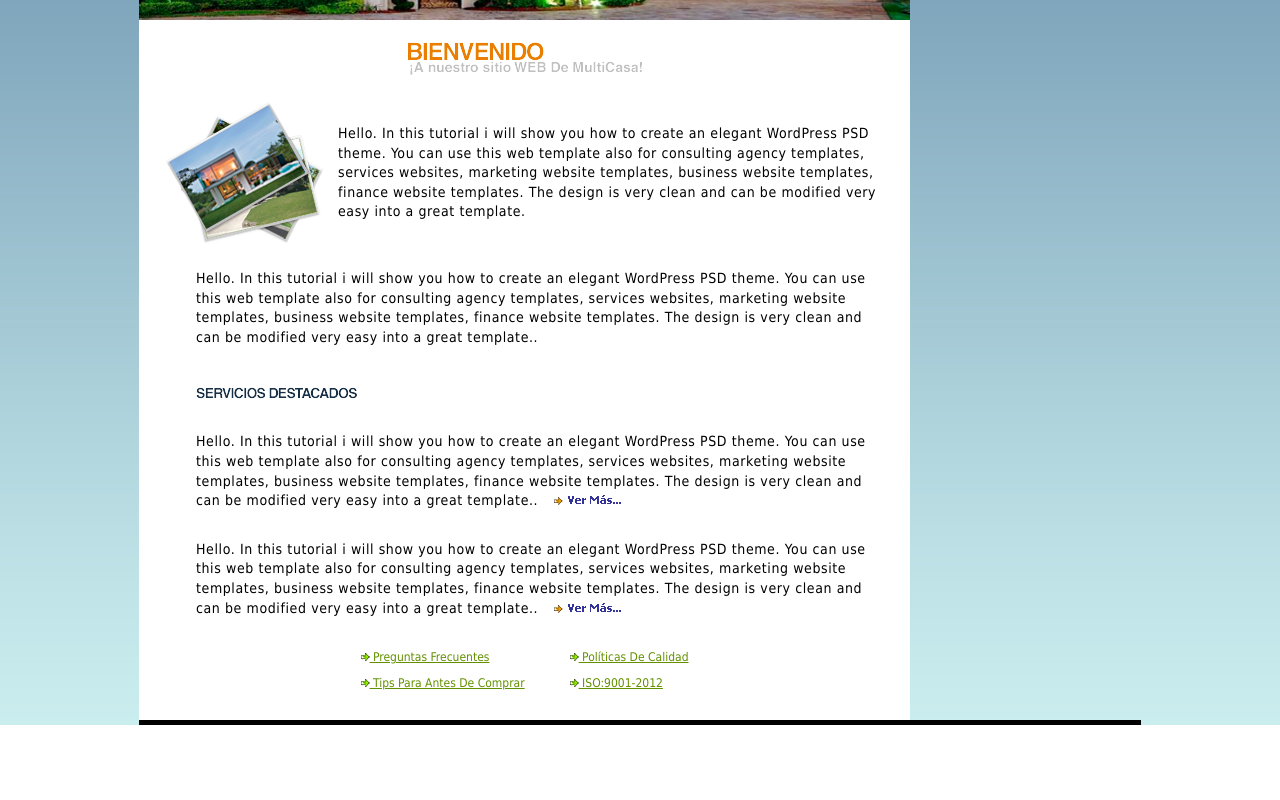
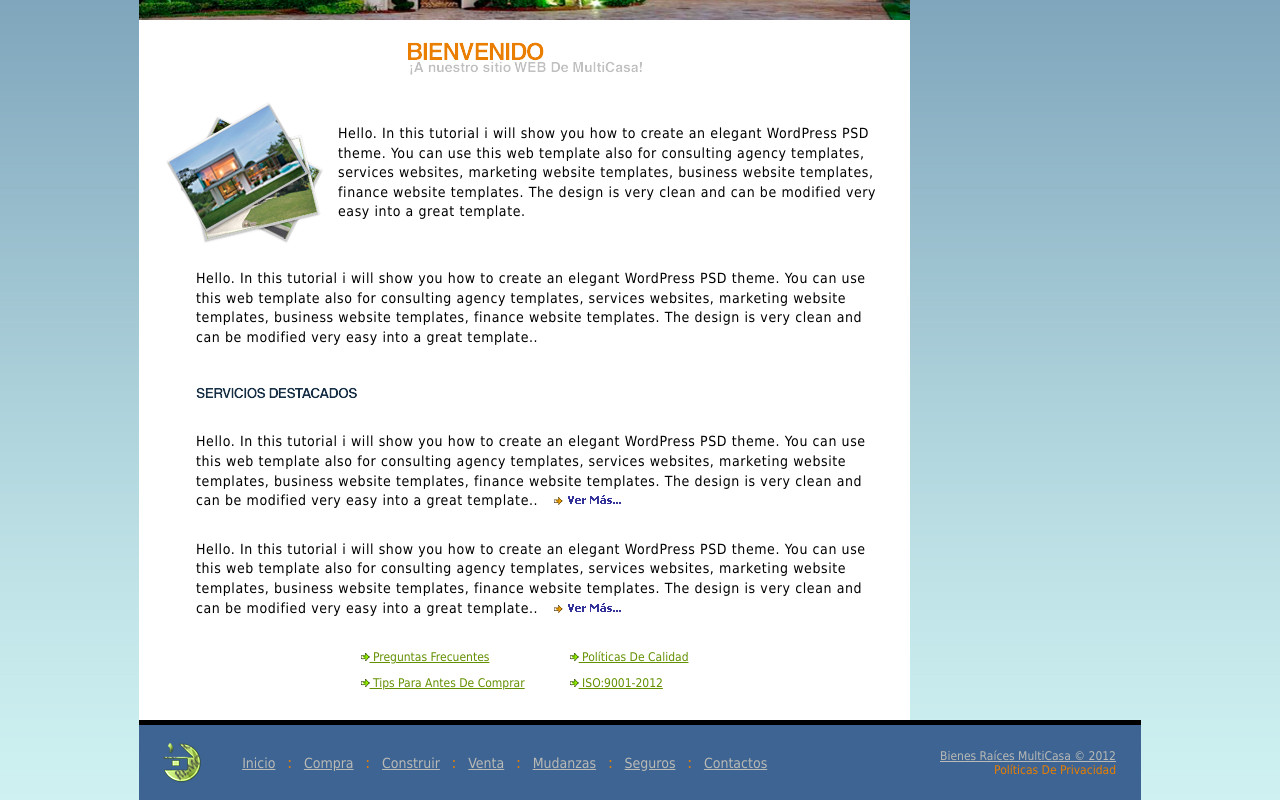
Before and after one commit to sudo-von/web-development-uadec, a React (Create React App) app in the folder frontend/: page / in a window 1280 px wide. Shown: the part 356-1156 px from the top of the page. Before the commit the page ends 1081 px from the top, so only its background shows below. Built offline with nearby package versions, Linux system fonts and the light colour scheme.

Commit message:
feat: :sparkles: Added footer

```diff
--- /dev/null
+++ b/frontend/src/components/Footer/Components/LeftSide/LeftSide.styles.tsx
@@ -0,0 +1,35 @@
+const styles = {
+  container: {
+    height: '100%',
+    width: 668,
+    display: 'flex',
+    justifyContent: 'center ',
+    alignItems: 'center',
+  },
+  ulContainer: {
+    maxHeight: '100%',
+    height: '100%',
+    padding: 0,
+    margin: 0,
+    display: 'flex',
+    alignItems: 'center',
+    justifyContent: 'center',
+    flexDirection: 'column',
+  },
+  link: {
+    color: '#babab6',
+    fontFamily: 'Tahoma',
+    fontSize: 14,
+    display: 'inline',
+    textDecorationLine: 'underline',
+    textDecorationStyle: 'solid',
+    cursor: 'pointer',
+  },
+  dot: {
+    color: '#e97e00',
+    marginRight: 12,
+    marginLeft: 12,
+  },
+} as const;
+
+export default styles;
--- /dev/null
+++ b/frontend/src/components/Footer/Components/LeftSide/LeftSide.tsx
@@ -0,0 +1,34 @@
+import Image from 'src/components/Image/Image';
+import styles from './LeftSide.styles';
+
+const LeftSide = () => {
+  return (
+    <div style={styles.container}>
+      <Image
+        src="assets/header/logotipo.png"
+        alt="Logo"
+        height={41}
+        width={40}
+      />
+      <div style={styles.ulContainer}>
+        <ul>
+          <li style={styles.link}>Inicio</li>
+          <span style={styles.dot}>:</span>
+          <li style={styles.link}>Compra</li>
+          <span style={styles.dot}>:</span>
+          <li style={styles.link}>Construir</li>
+          <span style={styles.dot}>:</span>
+          <li style={styles.link}>Venta</li>
+          <span style={styles.dot}>:</span>
+          <li style={styles.link}>Mudanzas</li>
+          <span style={styles.dot}>:</span>
+          <li style={styles.link}>Seguros</li>
+          <span style={styles.dot}>:</span>
+          <li style={styles.link}>Contactos</li>
+        </ul>
+      </div>
+    </div>
+  );
+};
+
+export default LeftSide;
--- /dev/null
+++ b/frontend/src/components/Footer/Components/RightSide/RightSide.styles.tsx
@@ -0,0 +1,33 @@
+const styles = {
+  container: {
+    height: '100%',
+    width: 334,
+    display: 'flex',
+    flexDirection: 'column',
+    alignItems: 'flex-end',
+    justifyContent: 'center',
+    marginRight: 25,
+  },
+  link: {
+    color: '#e97e00',
+    fontFamily: 'Tahoma',
+    fontSize: 12,
+    padding: 0,
+    margin: 0,
+    textAlign: 'right',
+  },
+  p: {
+    padding: 0,
+    margin: 0,
+    color: '#babab6',
+    fontFamily: 'Tahoma',
+    fontSize: 12,
+    display: 'inline',
+    textDecorationLine: 'underline',
+    textDecorationStyle: 'solid',
+    cursor: 'pointer',
+    textAlign: 'right',
+  },
+} as const;
+
+export default styles;
--- /dev/null
+++ b/frontend/src/components/Footer/Components/RightSide/RightSide.tsx
@@ -0,0 +1,12 @@
+import styles from './RightSide.styles';
+
+const RightSide = () => {
+  return (
+    <div style={styles.container}>
+      <p style={styles.p}>Bienes Raíces MultiCasa © 2012</p>
+      <p style={styles.link}>Políticas De Privacidad</p>
+    </div>
+  );
+};
+
+export default RightSide;
--- /dev/null
+++ b/frontend/src/components/Footer/Footer.styles.tsx
@@ -0,0 +1,13 @@
+const styles = {
+  container: {
+    background: '#3d6492',
+    width: 1002,
+    height: 75,
+    padding: 0,
+    margin: 0,
+    display: 'flex',
+    justifyContent: 'flex-start',
+  },
+} as const;
+
+export default styles;
--- /dev/null
+++ b/frontend/src/components/Footer/Footer.tsx
@@ -0,0 +1,12 @@
+import LeftSide from './Components/LeftSide/LeftSide';
+import RightSide from './Components/RightSide/RightSide';
+import styles from './Footer.styles';
+
+const Footer = () => (
+  <div style={styles.container}>
+    <LeftSide />
+    <RightSide />
+  </div>
+);
+
+export default Footer;
--- a/frontend/src/screens/Home/Home.tsx
+++ b/frontend/src/screens/Home/Home.tsx
@@ -1,3 +1,4 @@
+import Footer from 'src/components/Footer/Footer';
 import Image from 'src/components/Image/Image';
 import Navbar from 'src/components/Navbar/Navbar';
 import Content from 'src/screens/Home/Components/Content/Content';
@@ -16,6 +17,7 @@ const Home = () => {
           height={5}
           style={styles.blackLine}
         />
+        <Footer />
       </div>
     </div>
   );
```
